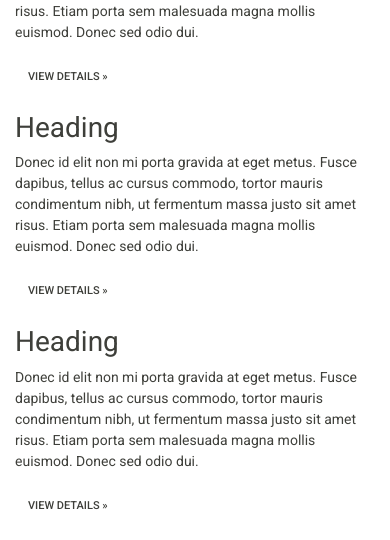
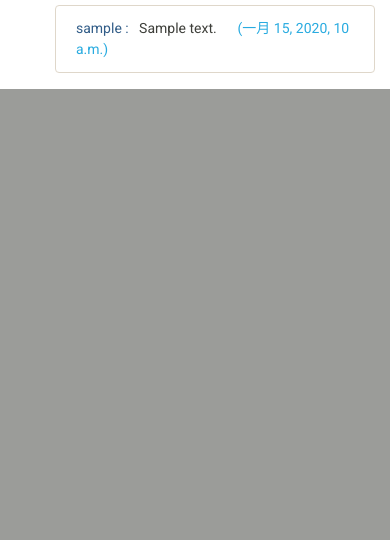
Before and after one commit to StarryPath/tipsy_wiki, a Django app: page / in a window 390 px wide. Shown: the part 1119-1659 px from the top of the page. After the commit the page ends 1208 px from the top, so only its background shows below. Run offline with Django 3.2, Linux system fonts and the light colour scheme; tables that the repository leaves empty hold one stand-in row (values such as "Sample post"); some libraries are stand-ins or nearby versions.

Commit message:
remark recent

```diff
--- a/templates/base.html
+++ b/templates/base.html
@@ -1,6 +1,9 @@
 <!doctype html>
 <html>
 <head>
+    {% load staticfiles %}
+
+<link rel="shortcut icon" href="/static/favicon.ico"  />
     <title>
         {% block title %}
         tipsy_wiki
--- a/templates/index.html
+++ b/templates/index.html
@@ -4,9 +4,10 @@
 
 {% block content %}
 
-<div class="container">
+<div class="container-fluid">
 	<div class="row clearfix">
-		<div class="col-md-11 column">
+		<div class="col-md-1 column"></div>
+		<div class="col-md-8 column">
 			<div id="demo" class="carousel slide" data-ride="carousel">
 
 			<!-- 指示符 -->
@@ -38,79 +39,7 @@
 			  </a>
 
 			</div>
-		</div>
-		<div class="col-md-1 column ml-auto">
-			<iframe name="weather_inc" src="http://i.tianqi.com/index.php?c=code&id=55" style="border:solid 1px #7ec8ea" width="255" height="294" frameborder="0" marginwidth="0" marginheight="0" scrolling="no" sandbox="allow-top-navigation allow-same-origin allow-forms allow-scripts"></iframe>
-		</div>
-		<div class="col-md-12 column">
-			<nav class="navbar navbar-default" role="navigation">
-
-
-				<div class="collapse navbar-collapse" id="bs-example-navbar-collapse-1">
-					<ul class="nav navbar-nav">
-						<li class="active">
-							 <a href="#">Link</a>
-						</li>
-						<li>
-							 <a href="#">Link</a>
-						</li>
-						<li class="dropdown">
-							 <a href="#" class="dropdown-toggle" data-toggle="dropdown">Dropdown<strong class="caret"></strong></a>
-							<ul class="dropdown-menu">
-								<li>
-									 <a href="#">Action</a>
-								</li>
-								<li>
-									 <a href="#">Another action</a>
-								</li>
-								<li>
-									 <a href="#">Something else here</a>
-								</li>
-								<li class="divider">
-								</li>
-								<li>
-									 <a href="#">Separated link</a>
-								</li>
-								<li class="divider">
-								</li>
-								<li>
-									 <a href="#">One more separated link</a>
-								</li>
-							</ul>
-						</li>
-					</ul>
-					<form class="navbar-form navbar-left" role="search">
-						<div class="form-group">
-							<input type="text" class="form-control" />
-						</div> <button type="submit" class="btn btn-default">Submit</button>
-					</form>
-					<ul class="nav navbar-nav navbar-right">
-						<li>
-							 <a href="#">Link</a>
-						</li>
-						<li class="dropdown">
-							 <a href="#" class="dropdown-toggle" data-toggle="dropdown">Dropdown<strong class="caret"></strong></a>
-							<ul class="dropdown-menu">
-								<li>
-									 <a href="#">Action</a>
-								</li>
-								<li>
-									 <a href="#">Another action</a>
-								</li>
-								<li>
-									 <a href="#">Something else here</a>
-								</li>
-								<li class="divider">
-								</li>
-								<li>
-									 <a href="#">Separated link</a>
-								</li>
-							</ul>
-						</li>
-					</ul>
-				</div>
-
-			</nav>
+			<br>
 			<div class="jumbotron">
 				<h1>
 					Hello, world!
@@ -126,42 +55,39 @@
 					 <a class="btn btn-primary btn-large" href="#">Learn more</a>
 				</p>
 			</div>
+
+			<div class="row clearfix">
+				{% for team in teams %}
+				<div class="col-md-4 column">
+					<h2>
+						{{ team.name }}
+					</h2>
+						<HR>
+					<p>
+						{{ team.intro }}
+					</p>
+				</div>
+				{% endfor %}
+
+			</div>
+	</div>
+		<!--天气预报-->
+		<div class="col-md-3 column ml-auto">
+			<iframe name="weather_inc" src="http://i.tianqi.com/index.php?c=code&id=55" style="border:solid 1px #7ec8ea" width="100%" height="294" frameborder="0" marginwidth="0" marginheight="0" scrolling="no" sandbox="allow-top-navigation allow-same-origin allow-forms allow-scripts"></iframe>
+			<div class="list-group   text-left">
+				{% for comment in comments %}
+				<ul>
+					<li class="list-group-item">
+						<span class="text-primary">{{ comment.author }}&nbsp;:</span>
+						<span>&nbsp;&nbsp;{{ comment.content }}</span>
+						&nbsp;&nbsp;&nbsp;&nbsp;
+						<span class="text-info pull-right">({{ comment.pub_date }})</span>
+					</li>
+				</ul>
+				{% endfor %}
+
+			</div>
 		</div>
-	</div>
-	<div class="row clearfix">
-		<div class="col-md-4 column">
-			<h2>
-				Heading
-			</h2>
-			<p>
-				Donec id elit non mi porta gravida at eget metus. Fusce dapibus, tellus ac cursus commodo, tortor mauris condimentum nibh, ut fermentum massa justo sit amet risus. Etiam porta sem malesuada magna mollis euismod. Donec sed odio dui.
-			</p>
-			<p>
-				 <a class="btn" href="#">View details »</a>
-			</p>
-		</div>
-		<div class="col-md-4 column">
-			<h2>
-				Heading
-			</h2>
-			<p>
-				Donec id elit non mi porta gravida at eget metus. Fusce dapibus, tellus ac cursus commodo, tortor mauris condimentum nibh, ut fermentum massa justo sit amet risus. Etiam porta sem malesuada magna mollis euismod. Donec sed odio dui.
-			</p>
-			<p>
-				 <a class="btn" href="#">View details »</a>
-			</p>
-		</div>
-		<div class="col-md-4 column">
-			<h2>
-				Heading
-			</h2>
-			<p>
-				Donec id elit non mi porta gravida at eget metus. Fusce dapibus, tellus ac cursus commodo, tortor mauris condimentum nibh, ut fermentum massa justo sit amet risus. Etiam porta sem malesuada magna mollis euismod. Donec sed odio dui.
-			</p>
-			<p>
-				 <a class="btn" href="#">View details »</a>
-			</p>
-		</div>
-	</div>
+</div>
 </div>
 {% endblock content %}
--- a/tipsy_wiki/urls.py
+++ b/tipsy_wiki/urls.py
@@ -3,7 +3,6 @@ from django.contrib import admin, auth
 from wiki import views as wiki_views
 from django.conf.urls.static import static
 from django.conf import settings
-
 urlpatterns = [
     url(r'^$', wiki_views.index),
     url(r'^wiki/', include('wiki.urls', namespace='wiki')),
--- a/wiki/templates/wiki/column.html
+++ b/wiki/templates/wiki/column.html
@@ -1,7 +1,7 @@
 {% extends "base.html" %}
 
 {% block title %}
-    {{ column.title }}
+    {{ column.name }}
 {% endblock title %}
 
 {% block content %}
--- a/wiki/views.py
+++ b/wiki/views.py
@@ -7,7 +7,7 @@ from django.views.decorators.csrf import csrf_exempt
 from django.core.paginator import Paginator, EmptyPage, PageNotAnInteger
 from django.http import HttpResponseRedirect, HttpResponse
 from django.shortcuts import render
-from wiki.models import Column, Article, IMG, Comment
+from wiki.models import Column, Article, IMG, Comment, Team
 # from django.contrib.auth.models import User
 from django.contrib.auth import get_user_model
 User = get_user_model()
@@ -19,13 +19,15 @@ def index(request):
     columns = Column.objects.all()
     articles = Article.objects.all().order_by('-pub_date')[:5]
     users = User.objects.all()
+    teams = Team.objects.all()
+    comments = Comment.objects.all()
     # user_key=User.objects.get(username=user_key)
     try:
         article = Article.objects.get(pk=10)
         context = {'columns': columns, 'articles': articles,
-                   'article': article, 'users': users}
-    except:
-        context = {'columns': columns, 'articles': articles, 'users': users}
+                   'article': article, 'users': users, 'teams': teams, 'comments': comments}
+    except BaseException:
+        context = {'columns': columns, 'articles': articles, 'users': users, 'teams': teams, 'comments': comments}
     return render(request, 'index.html', context)
 
 # 介绍页面
@@ -61,7 +63,7 @@ def register(request):
             try:
                 User.objects.get(username=username)
                 return HttpResponse(u"Username already exists")
-            except:
+            except BaseException:
                 User.objects.create_user(username, email, password1)
                 return HttpResponseRedirect(reverse('wiki:index'))
 
```
Also changed, not shown: wiki/templates/wiki/article.html (+18 -13 lines), wiki/migrations/0002_auto_20190518_1715.py (added), wiki/static/favicon.ico (added).
